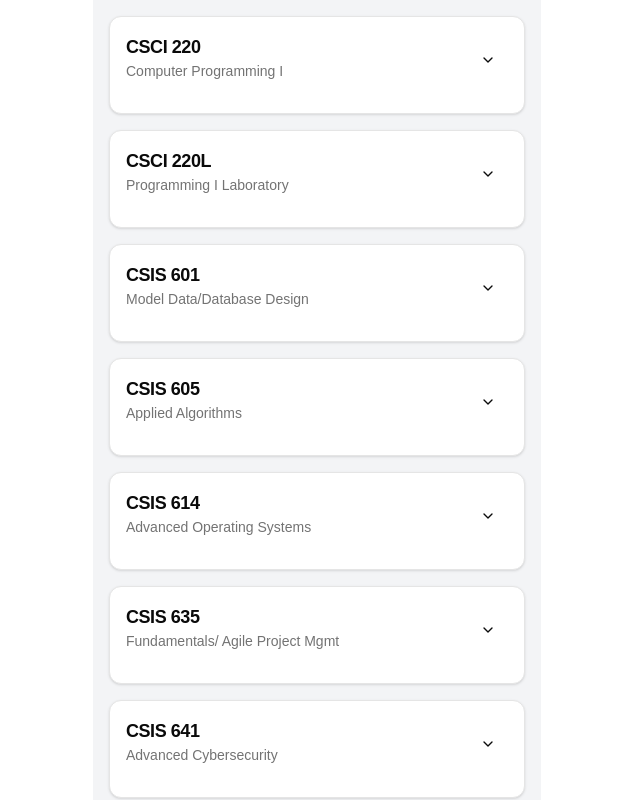
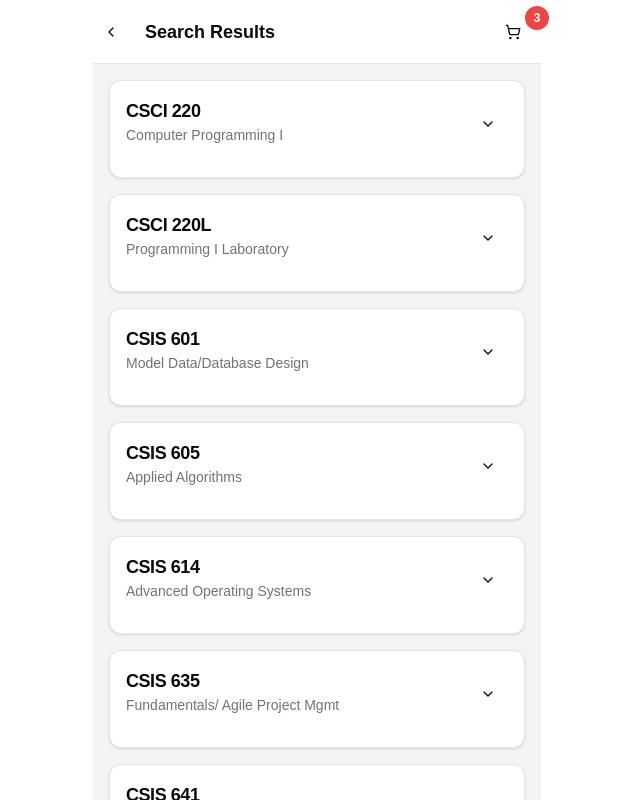
Before and after one commit to DanielleD7/Zero-Seats-Remaining, a Next.js app: page /results in a window 1280 px wide. Shown: the top 800 px of the page, without its empty margins (323-963 px from the left). Built offline with nearby package versions, Linux system fonts and the light colour scheme.

Commit message:
Added nav bar and page transitions
Adds a little bit of boilerplate code to most of the page.tsx files!

```diff
--- a/src/app/courses/page.tsx
+++ b/src/app/courses/page.tsx
@@ -6,6 +6,8 @@ import { Button } from "@/components/ui/button"
 import { Course, Section, Courses } from "@/components/ui/data"
 import { Card, CardHeader, CardTitle, CardContent } from "@/components/ui/card"
 import CourseCard from "@/components/ui/course-card"
+import Header from '@/components/ui/header'
+import PageTransition from '@/components/meta/page-transition'
 
 function CourseDropdown({ course }: { course: Course }) {
   const [isExpanded, setIsExpanded] = useState(false);
@@ -13,6 +15,7 @@ function CourseDropdown({ course }: { course: Course }) {
   const AddCourse = () => {}
 
   return (
+
     <Card className="mb-4 bg-white">
       <CardHeader className="p-4 flex flex-row items-center justify-between">
         <div className="flex flex-col">
@@ -50,7 +53,9 @@ function CourseDropdown({ course }: { course: Course }) {
 export default function Results() {
 
   return (
+    <PageTransition>
     <div className="max-w-md mx-auto bg-gray-100 min-h-screen">
+      <Header showShoppingCart={true} title="My Courses"/>
       {/* <header className="flex justify-between items-center p-4 bg-white">
         <Button variant="ghost" size="icon">
           <ChevronLeft className="h-6 w-6" />
@@ -64,5 +69,6 @@ export default function Results() {
         {Courses.map((course : Course) => (<CourseDropdown course={course}/>)) }
       </main>
     </div>
+    </PageTransition>
   );
 }
--- a/src/app/find-classes/page.tsx
+++ b/src/app/find-classes/page.tsx
@@ -7,6 +7,7 @@ import React from 'react';
 import AwesomeAlert from 'react-native-awesome-alerts';
 import PageTransition from '../../components/meta/page-transition'
 import SlideInOverlay from '@/components/meta/slide-in-overlay-bottom';
+import Header from '@/components/ui/header'
 import searchParams from "@/components/ui/global"
 
 export default function FindClasses() {
@@ -41,11 +42,11 @@ export default function FindClasses() {
 
   return (
     <PageTransition>
+
     <div className="min-h-screen bg-blue-100 flex flex-col">
-
+    <Header showShoppingCart={true} title="Find Classes"/>
       <main className="flex-grow flex flex-col">
         <div className="bg-white p-6 shadow-md">
-          <h1 className="text-2xl font-bold text-center mb-6">Find Classes</h1>
 
           <div className="relative mb-4">
             <select
--- a/src/app/layout-client.tsx
+++ b/src/app/layout-client.tsx
@@ -9,7 +9,9 @@ export default function LayoutClient({ children }: { children: React.ReactNode }
   return (
     <AnimatePresence mode="wait" initial={false}>
       {/* Key is important for AnimatePresence to track route changes */}
-      <div key={pathname}>{children}</div>
+      <div key={pathname}>
+        {children}
+      </div>
     </AnimatePresence>
   );
 }
--- a/src/app/results/page.tsx
+++ b/src/app/results/page.tsx
@@ -7,6 +7,8 @@ import { Course, Section, Courses } from "@/components/ui/data"
 import { Card, CardHeader, CardTitle, CardContent } from "@/components/ui/card"
 import CourseCard from "@/components/ui/course-card"
 import searchParams from "@/components/ui/global"
+import Header from "@/components/ui/header"
+import PageTransition from '@/components/meta/page-transition'
 
 function CourseDropdown({ course }: { course: Course }) {
   const [isExpanded, setIsExpanded] = useState(false);
@@ -51,7 +53,9 @@ function CourseDropdown({ course }: { course: Course }) {
 export default function Results() {
 
   return (
+    <PageTransition>
     <div className="max-w-md mx-auto bg-gray-100 min-h-screen">
+      <Header showShoppingCart={true} title="Search Results"/>
       {/* <header className="flex justify-between items-center p-4 bg-white">
         <Button variant="ghost" size="icon">
           <ChevronLeft className="h-6 w-6" />
@@ -69,5 +73,6 @@ export default function Results() {
         )}
       </main>
     </div>
+    </PageTransition>
   );
 }
--- a/src/app/schedule/page.tsx
+++ b/src/app/schedule/page.tsx
@@ -2,6 +2,8 @@
 
 import { useState } from 'react'
 import { ChevronLeft, ChevronDown } from 'lucide-react'
+import Header from '@/components/ui/header'
+import PageTransition from '@/components/meta/page-transition'
 
 type Class = {
   name: string
@@ -33,11 +35,10 @@ export default function Schedule() {
   }
 
   return (
+    <PageTransition>
+    <div> <Header showShoppingCart={false} title="My Schedule" />
     <div className="max-w-4xl mx-auto p-4 bg-blue-100">
-      <div className="flex items-center mb-4">
-        <ChevronLeft className="w-6 h-6 mr-4 cursor-pointer" />
-        <h1 className="text-2xl font-bold flex-grow">Schedule</h1>
-      </div>
+
       <div className="relative mb-4">
         <button
           className="w-full bg-white p-2 rounded-md flex justify-between items-center"
@@ -107,5 +108,7 @@ export default function Schedule() {
         </table>
       </div>
     </div>
+    </div>
+    </PageTransition>
   )
 }
--- a/src/app/welcome/page.tsx
+++ b/src/app/welcome/page.tsx
@@ -5,6 +5,7 @@ import { useRouter } from 'next/navigation'
 import { UserCircle } from "lucide-react"
 import { useState } from "react"
 import Image from 'next/image'
+import PageTransition from '../../components/meta/page-transition'
 import SlideInOverlay from "@/components/meta/slide-in-overlay-bottom"
 import StudentProfileCard from "@/components/ui/student-profile-card"
 import OpeningDatesCard from "@/components/ui/opening-dates-card"
@@ -14,6 +15,7 @@ export default function Welcome() {
   const [isOverlayOpen, setIsOverlayOpen] = useState(false)
   const [isOverlayOpenRegistrationDates, setIsOverlayOpenRegistrationDates] = useState(false)
   return (
+    <PageTransition>
     <div className="flex flex-col items-center justify-center min-h-screen bg-[#E2E4EB] p-4">
         <style jsx>{` @font-face {
               font-family: 'Playwrite US Trad';
@@ -89,5 +91,6 @@ export default function Welcome() {
               { creditHours: "0", date: "November 14", day: "Thursday" },]}></OpeningDatesCard>
       </SlideInOverlay>
     </div>
+    </PageTransition>
   )
 }
--- /dev/null
+++ b/src/components/ui/header.tsx
@@ -0,0 +1,50 @@
+'use client'
+
+import { useState } from 'react'
+import { useRouter } from 'next/navigation'
+import { ChevronLeft, ShoppingCart } from 'lucide-react'
+import { Button } from '@/components/ui/button'
+
+interface HeaderProps {
+  showShoppingCart?: boolean
+  title?: string
+}
+
+export default function Header({ showShoppingCart = true, title = "" }: HeaderProps) {
+  const router = useRouter()
+  const [cartItemsCount, setCartItemsCount] = useState(3) // Example initial count
+
+  return (
+    <header className="bg-background border-b h-16">
+      <div className="container h-full flex items-center justify-between">
+        <div className="flex items-center">
+          <Button
+            variant="ghost"
+            size="icon"
+            onClick={() => router.back()}
+            aria-label="Go back"
+          >
+            <ChevronLeft className="h-6 w-6" />
+          </Button>
+          <h1 className="ml-4 text-lg font-semibold">{title}</h1>
+        </div>
+        {showShoppingCart && (
+          <Button
+            variant="ghost"
+            size="icon"
+            className="relative p-0 pr-5"
+            aria-label={`Shopping cart with ${cartItemsCount} items`}
+            onClick={() => router.push('/cart')}
+          >
+            <ShoppingCart className="h-8 w-8" />
+            {cartItemsCount > 0 && (
+              <span className="absolute -top-2 -right-2 flex h-6 w-6 items-center justify-center rounded-full bg-destructive text-xs font-bold text-destructive-foreground">
+                {cartItemsCount}
+              </span>
+            )}
+          </Button>
+        )}
+      </div>
+    </header>
+  )
+}
```
